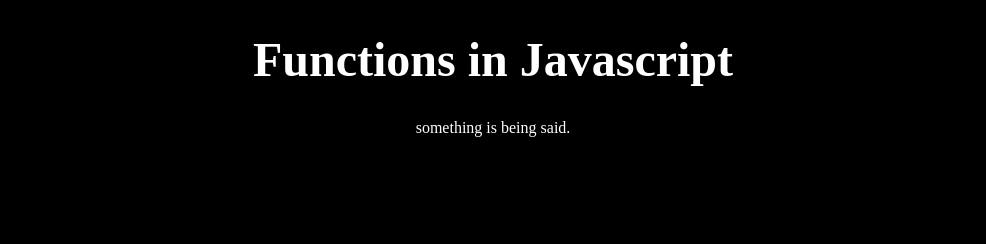
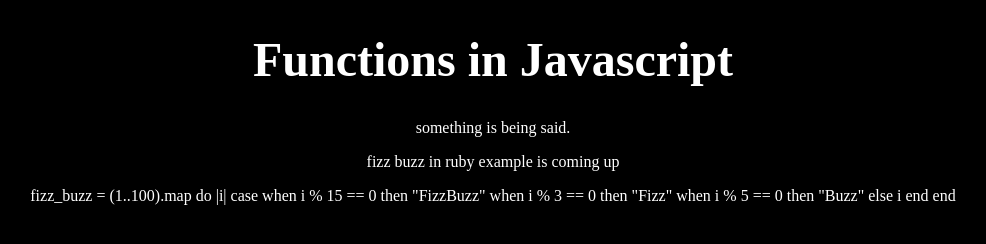
Before and after one commit to Jorge-Cano/functions-tutorial-JS, a plain HTML site: page ReLearn/index.html in a window 1280 px wide. Shown: the whole page, without its empty margins (147-1133 px from the left). Drawn offline with Linux system fonts and the light colour scheme.

Commit message:
ch ch ch changes"

```diff
--- a/ReLearn/index.html
+++ b/ReLearn/index.html
@@ -12,6 +12,17 @@
       <div class="container fluid">
         <div class="navbar-header">
           <p>something is being said.</p>
+          <p>fizz buzz in ruby example is coming up </p>
+          <p>fizz_buzz =
+                (1..100).map do |i|
+                case
+                when i % 15 == 0 then "FizzBuzz"
+                when i % 3 == 0 then "Fizz"
+                when i % 5 == 0 then "Buzz"
+                else i
+                end
+             end
+          </p>
         </div>
       </div>
     </nav>
```
